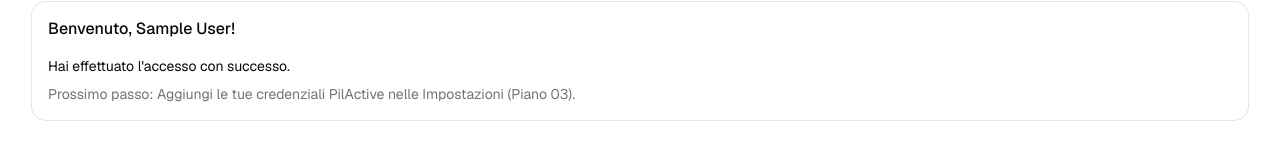
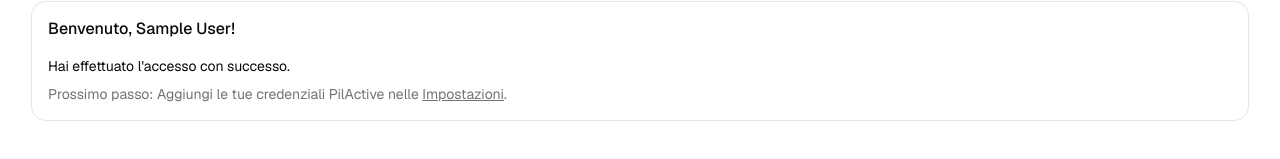
Before and after one commit to masca88/pilactive-helper, a Next.js app: page /dashboard in a window 1280 px wide. Shown: the part 155-314 px from the top of the page. Built offline with nearby package versions, Linux system fonts and the light colour scheme; no server answers; sample sign-in values are in the browser's storage.

Commit message:
fix: remove development reference from dashboard message
- Changed 'Piano 03' reference to link to settings page
- More user-friendly post-Phase 1 completion

```diff
--- a/app/(dashboard)/dashboard/page.tsx
+++ b/app/(dashboard)/dashboard/page.tsx
@@ -19,7 +19,7 @@
         <CardContent>
           <p>Hai effettuato l'accesso con successo.</p>
           <p className="mt-2 text-sm text-muted-foreground">
-            Prossimo passo: Aggiungi le tue credenziali PilActive nelle Impostazioni (Piano 03).
+            Prossimo passo: Aggiungi le tue credenziali PilActive nelle <a href="/settings" className="underline">Impostazioni</a>.
           </p>
         </CardContent>
       </Card>
```
